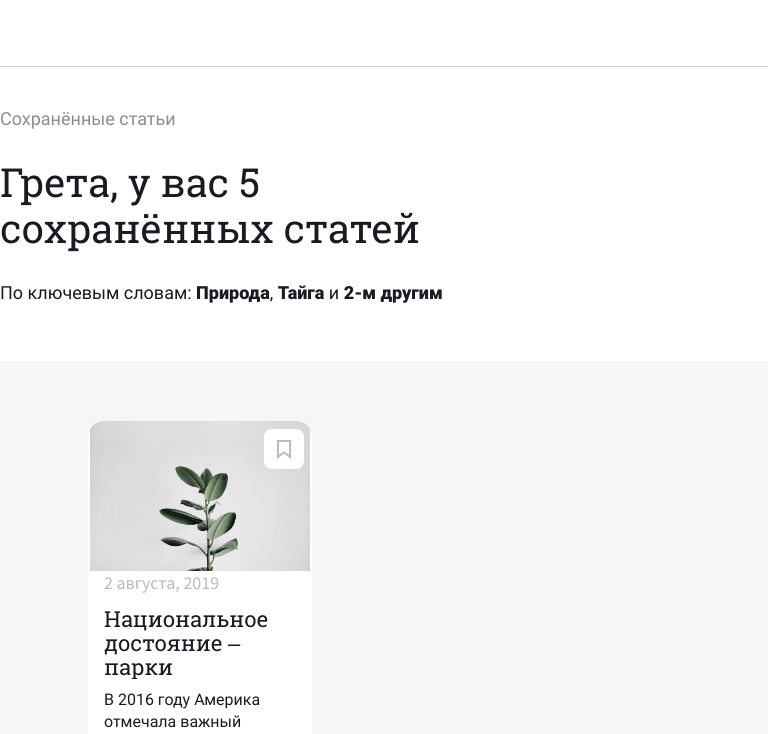
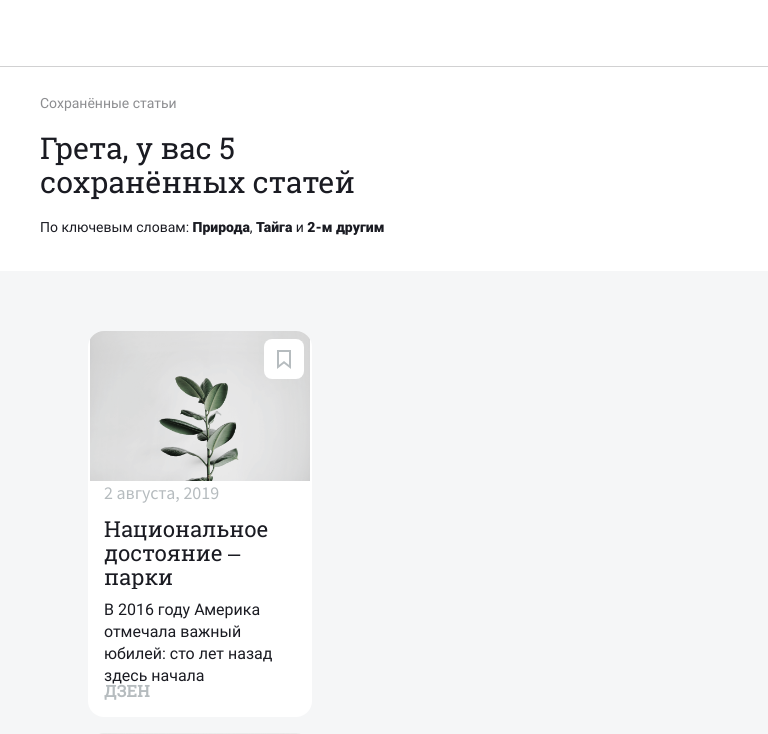
Before and after one commit to Vladimir-art/news-explorer-frontend, a React (Create React App) app: page / in a window 768 px wide. Shown: the top 734 px of the page. Built offline with nearby package versions, Linux system fonts and the light colour scheme.

Commit message:
saved-articles 768

```diff
--- a/src/blocks/saved-articles/__container/saved-articles__container.css
+++ b/src/blocks/saved-articles/__container/saved-articles__container.css
@@ -4,3 +4,10 @@
   padding: 40px 0 56px;
   text-align: left;
 }
+
+@media screen and (max-width: 1268px) and (min-width: 768px) {
+  .saved-articles__container {
+    max-width: 688px;
+    padding: 24px 0 32px;
+  }
+}
--- a/src/blocks/saved-articles/__greeting/saved-articles__greeting.css
+++ b/src/blocks/saved-articles/__greeting/saved-articles__greeting.css
@@ -9,3 +9,12 @@
   line-height: 46px;
   color: #1A1B22;
 }
+
+@media screen and (max-width: 1268px) and (min-width: 768px) {
+  .saved-articles__greeting {
+    margin: 16px 0;
+    max-width: 336px;
+    font-size: 30px;
+    line-height: 34px;
+  }
+}
--- a/src/blocks/saved-articles/__keyword/saved-articles__keyword.css
+++ b/src/blocks/saved-articles/__keyword/saved-articles__keyword.css
@@ -8,3 +8,9 @@
   line-height: 24px;
   color: #1A1B22;
 }
+
+@media screen and (max-width: 1268px) and (min-width: 768px) {
+  .saved-articles__keyword {
+    font-size: 14px;
+  }
+}
--- a/src/blocks/saved-articles/__text/saved-articles__text.css
+++ b/src/blocks/saved-articles/__text/saved-articles__text.css
@@ -8,3 +8,9 @@
   line-height: 24px;
   color: #1A1B22;
 }
+
+@media screen and (max-width: 1268px) and (min-width: 768px) {
+  .saved-articles__text {
+    font-size: 14px;
+  }
+}
--- a/src/blocks/saved-articles/__title/saved-articles__title.css
+++ b/src/blocks/saved-articles/__title/saved-articles__title.css
@@ -8,3 +8,9 @@
   line-height: 24px;
   color: rgba(26, 27, 34, 0.5);
 }
+
+@media screen and (max-width: 1268px) and (min-width: 768px) {
+  .saved-articles__title {
+    font-size: 14px;
+  }
+}
```
